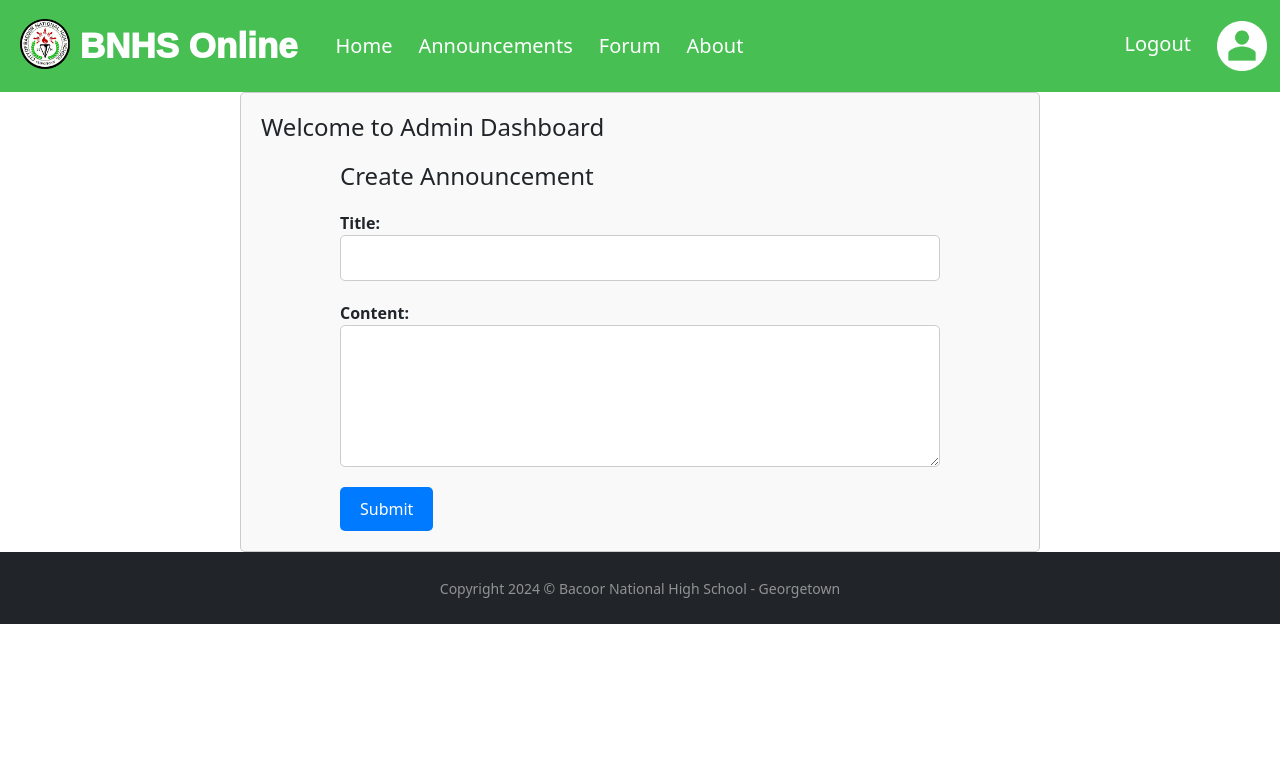
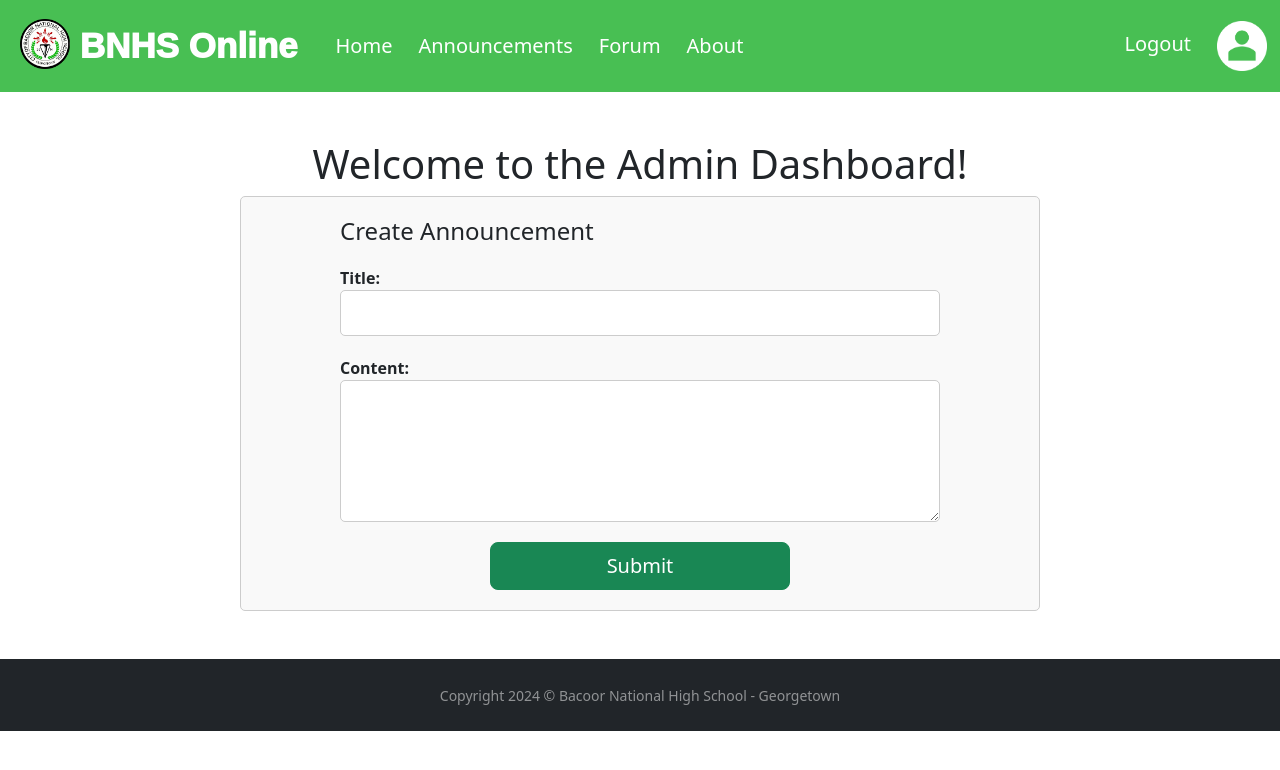
Before and after one commit to JohnCuenca2022/BNHS_Online, a Vue app: page /admindash in a window 1280 px wide. Shown: the top 770 px of the page. Built offline with nearby package versions, Linux system fonts and the light colour scheme.

Commit message:
admin dash minor ui fix

```diff
--- a/src/components/AnnouncementForm.vue
+++ b/src/components/AnnouncementForm.vue
@@ -10,7 +10,7 @@
           <label for="content">Content:</label>
           <textarea id="content" v-model="content" class="form-control" rows="5" required></textarea>
         </div>
-        <button type="submit" class="btn btn-primary">Submit</button>
+        <button type="submit" class="btn btn-lg btn-success btn-block d-grid gap-2 col-6 mx-auto">Submit</button>
       </form>
     </div>
   </template>
--- a/src/views/admin/AdminDash.vue
+++ b/src/views/admin/AdminDash.vue
@@ -1,8 +1,8 @@
-<template>
+<template><br><br>
+<h1 class="text-center">Welcome to the Admin Dashboard!</h1>
   <div class="admin-dashboard">
-    <h1>Welcome to Admin Dashboard</h1>
     <AnnouncementForm @new-announcement="handleNewAnnouncement" />
-  </div>
+  </div><br><br>
 </template>
 
 <script>
```
